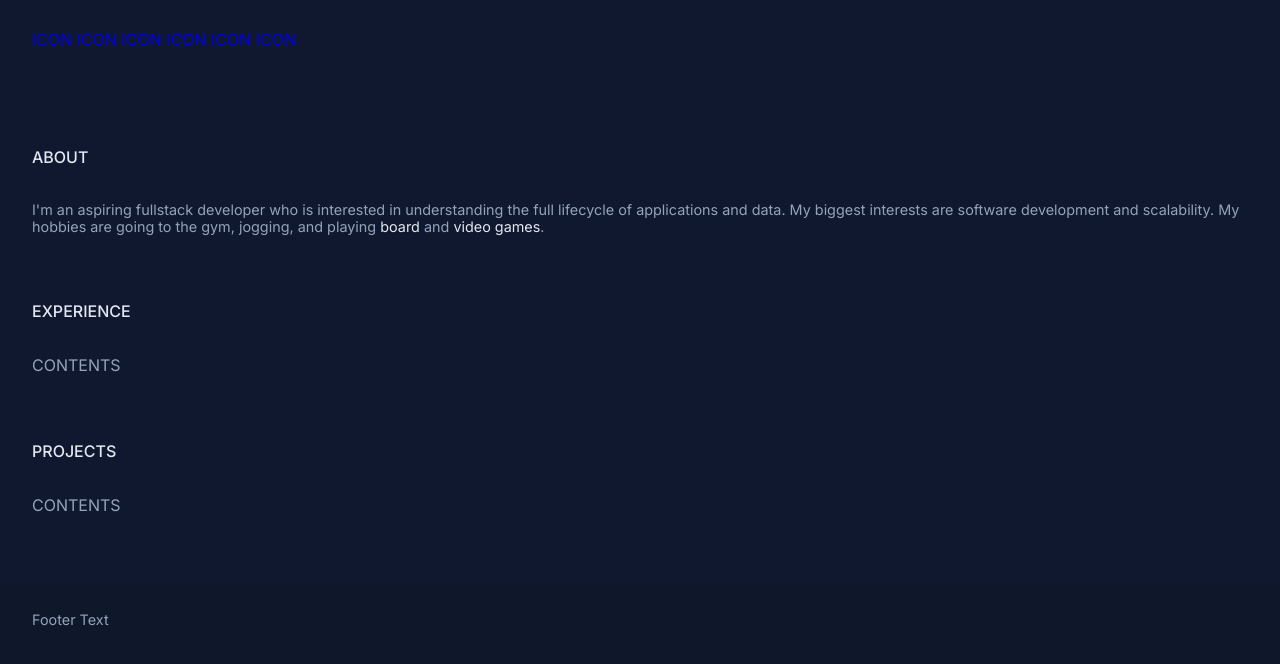
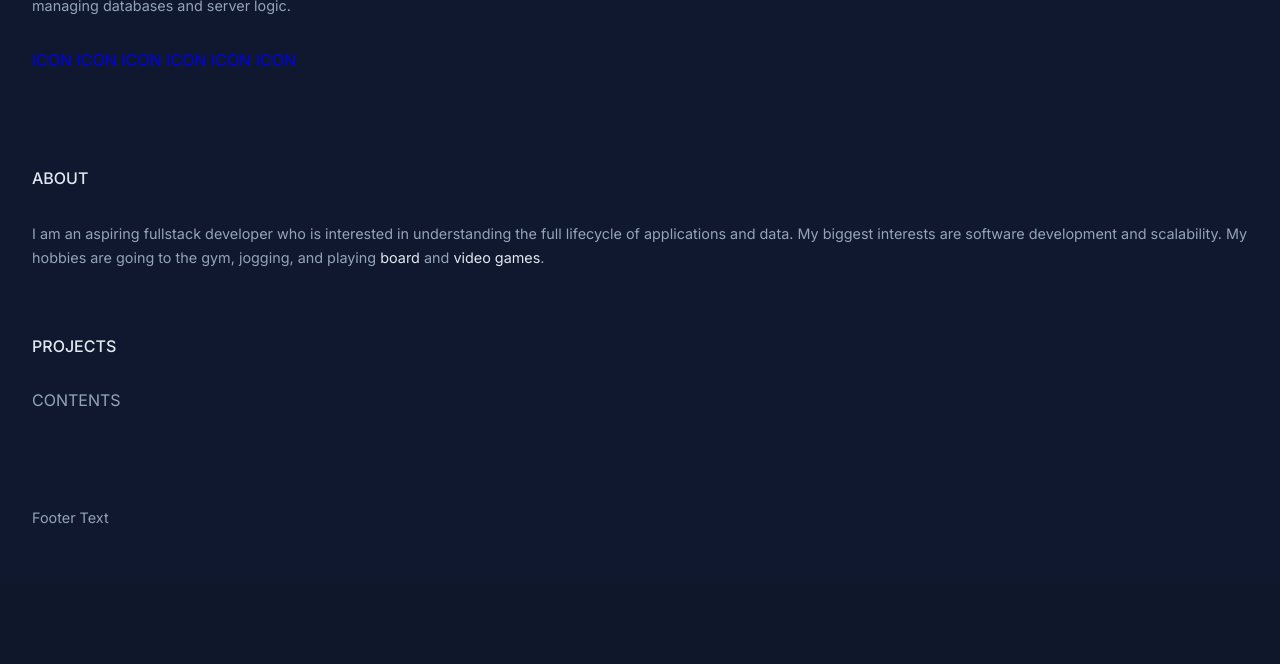
Before and after one commit to coromanillos/web_portfolio, a plain HTML site: page index.html in a window 1280 px wide. Shown: the part 216-880 px from the top of the page. After the commit the page ends 810 px from the top, so only its background shows below. Drawn offline with Linux system fonts and the light colour scheme.

Commit message:
changes to section

```diff
--- a/index.html
+++ b/index.html
@@ -54,7 +54,7 @@
         </div>
         <div class="about-contents">
           <p>
-            I'm an aspiring fullstack developer who is interested in
+            I am an aspiring fullstack developer who is interested in
             understanding the full lifecycle of applications and data. My
             biggest interests are software development and scalability. My
             hobbies are going to the gym, jogging, and playing
@@ -71,12 +71,14 @@
           </p>
         </div>
       </section>
-      <section>
+      <!-- <section>
         <div>
           <h2 class="lightText">Experience</h2>
         </div>
-        <div>CONTENTS</div>
-      </section>
+        <div class="experience-contents">
+          <div><p class="tenure"></p></div>
+        </div>
+      </section> -->
       <section>
         <div>
           <h2 class="lightText">Projects</h2>
--- a/styles.css
+++ b/styles.css
@@ -19,6 +19,10 @@ body {
   display: grid;
   grid-template-columns: repeat(1, minmax(0, 1fr));
   gap: 6rem;
+}
+
+p {
+  line-height: 1.5rem;
 }
 
 /* Whenever text is selected, we change the highlight color. The color of text is contrasted accordingly. */
@@ -122,3 +126,10 @@ section h2 {
 .anchor-text:hover {
   color: var(--color-accent);
 }
+
+.experience-contents {
+  /* Taken from body, changes the gap to be equal to the about-contents, 1 rem, this displays Experience content as a singular column */
+  display: grid;
+  grid-template-columns: repeat(1, minmax(0, 1fr));
+  gap: 1rem;
+}
```
